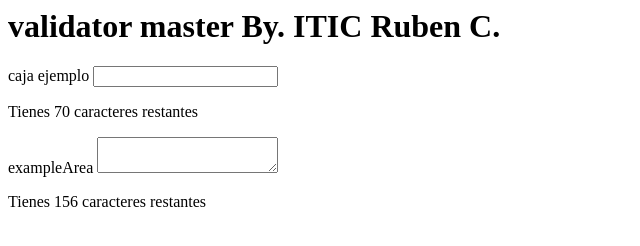
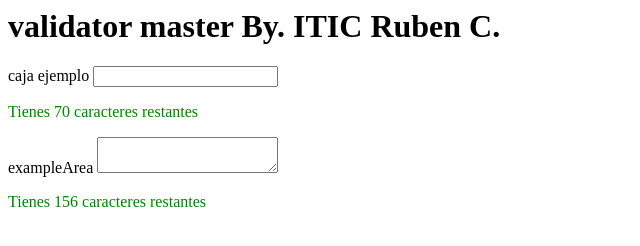
Before and after one commit to RubenCrzA/validadorlenght-master, a plain HTML site: page index.html in a window 1280 px wide. Shown: the whole page, without its empty margins (0-640 px from the left). Drawn offline with nearby package versions, Linux system fonts and the light colour scheme.

Commit message:
Update index.html

```diff
--- a/index.html
+++ b/index.html
@@ -1,6 +1,7 @@
 <html>
 <head>
 <script src="https://maxcdn.bootstrapcdn.com/bootstrap/3.3.7/js/bootstrap.min.js" integrity="sha384-Tc5IQib027qvyjSMfHjOMaLkfuWVxZxUPnCJA7l2mCWNIpG9mGCD8wGNIcPD7Txa" crossorigin="anonymous"></script>
+<link rel="stylesheet" href="styles.css" type="text/css" media="screen">
 </head>
 <body>
 <h1>validator master By. ITIC Ruben C.</h1>
```
